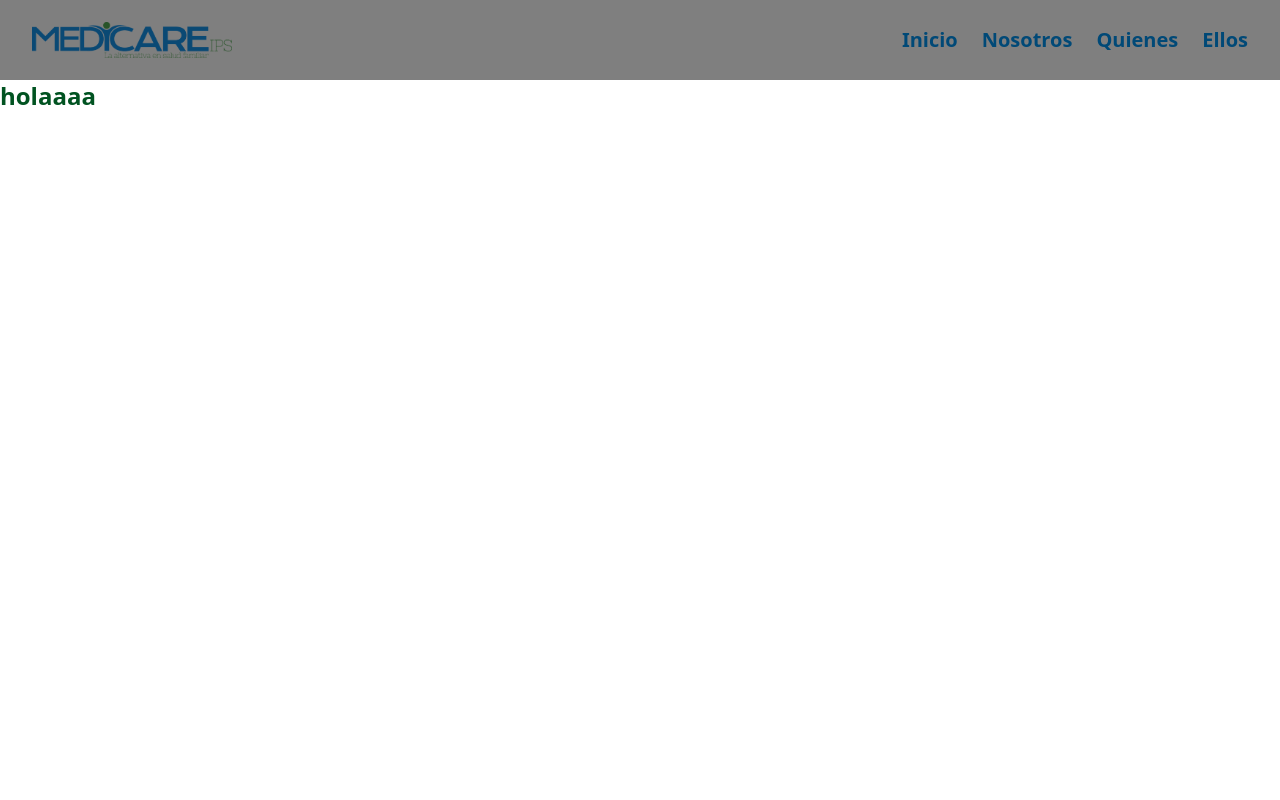
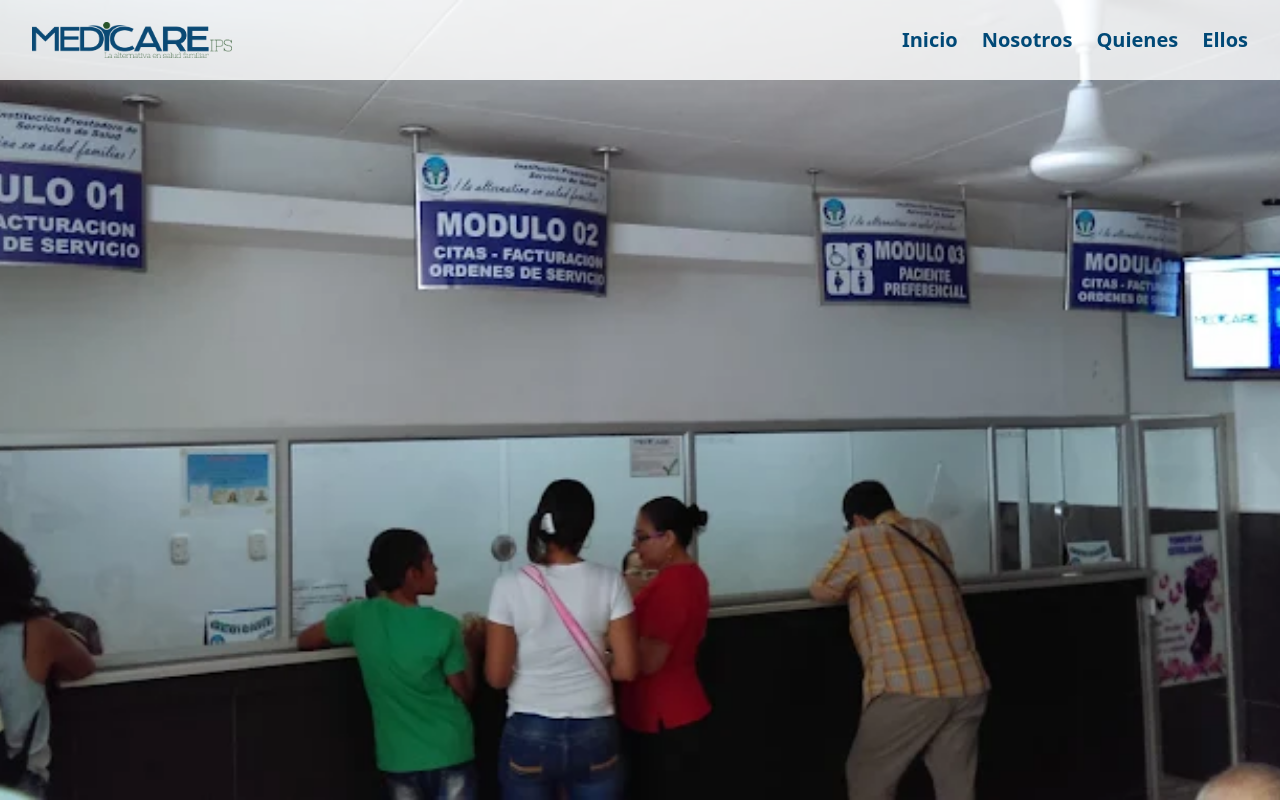
Before and after one commit to Maicolalxis132/MEDICARE-IPS, a website: page index.html in a window 1280 px wide. Drawn offline with Linux system fonts and the light colour scheme.

Commit message:
ACtualizacion

```diff
--- a/index.html
+++ b/index.html
@@ -10,8 +10,8 @@
 <body class="w-full min-w-[350px] bg">
 
 <!-- encabezado -->
-
-<header class=" px-8 encabezado flex justify-between items-center h-20 bg-black/50 relative">
+<header class="w-full fixed">
+    <nav class="px-8 encabezado flex justify-between items-center h-20 bg-white/80 relative">
 
         <img class="logo not-xs:w-40 xs:w-50" src="/recursos_fotos/Logo1.png" alt="">
 
@@ -39,10 +39,11 @@
             <img src="/recursos_fotos/menu.png" alt="">
             </button>
 
+    </nav>
 </header>
 
-<nav class="inicio text-primary xs:text-secondary font-bold text-2xl">
-     holaaaa
+<nav class="inicio font-bold text-2xl">
+     <img class="w-full min-h-screen object-cover object-center" src="/recursos_fotos/fondo1.webp" alt="">
 </nav>
 
 
```
Also changed, not shown: recursos_fotos/fondo1.webp (added), src/output.css. Lines whose indentation alone changed are shown as unchanged.
